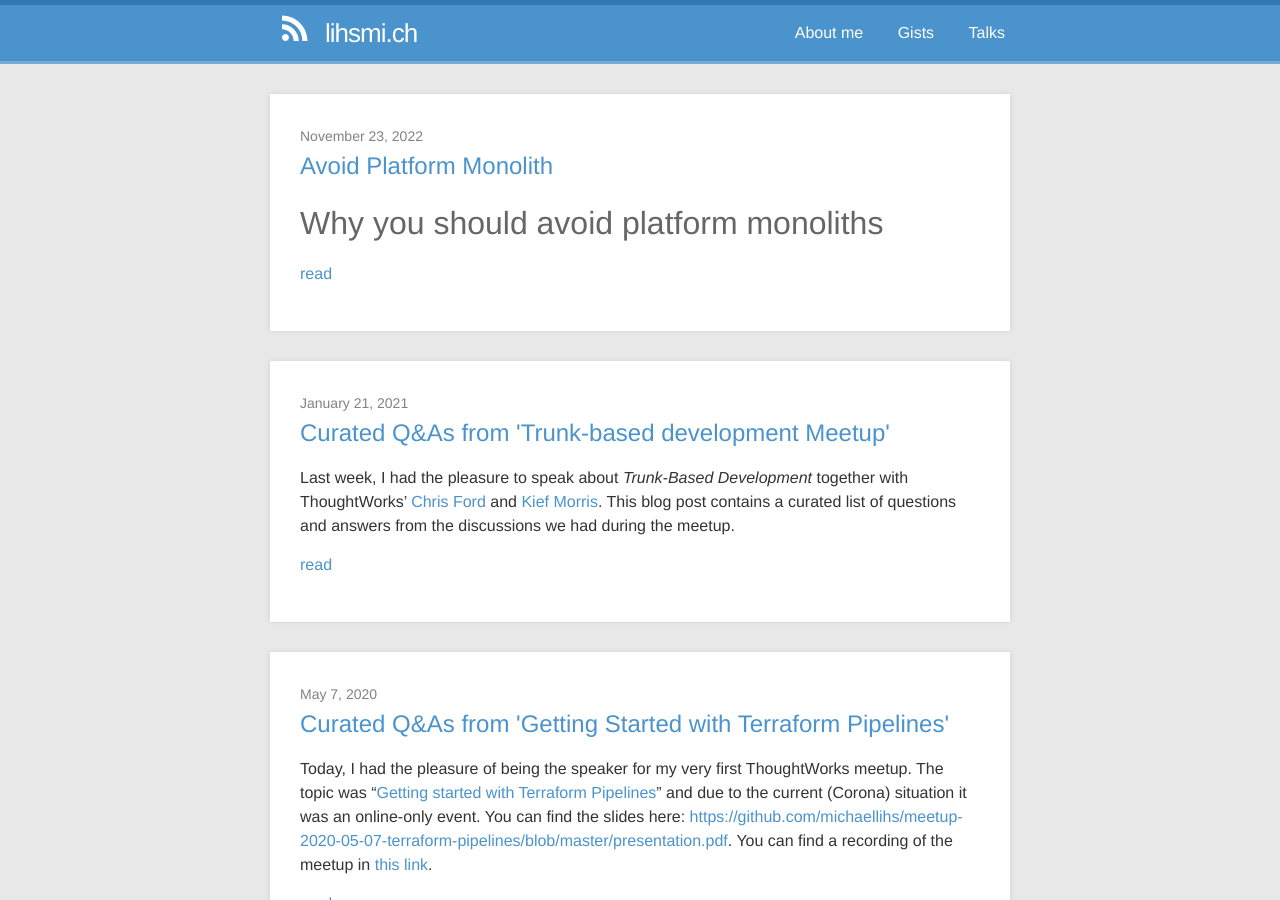
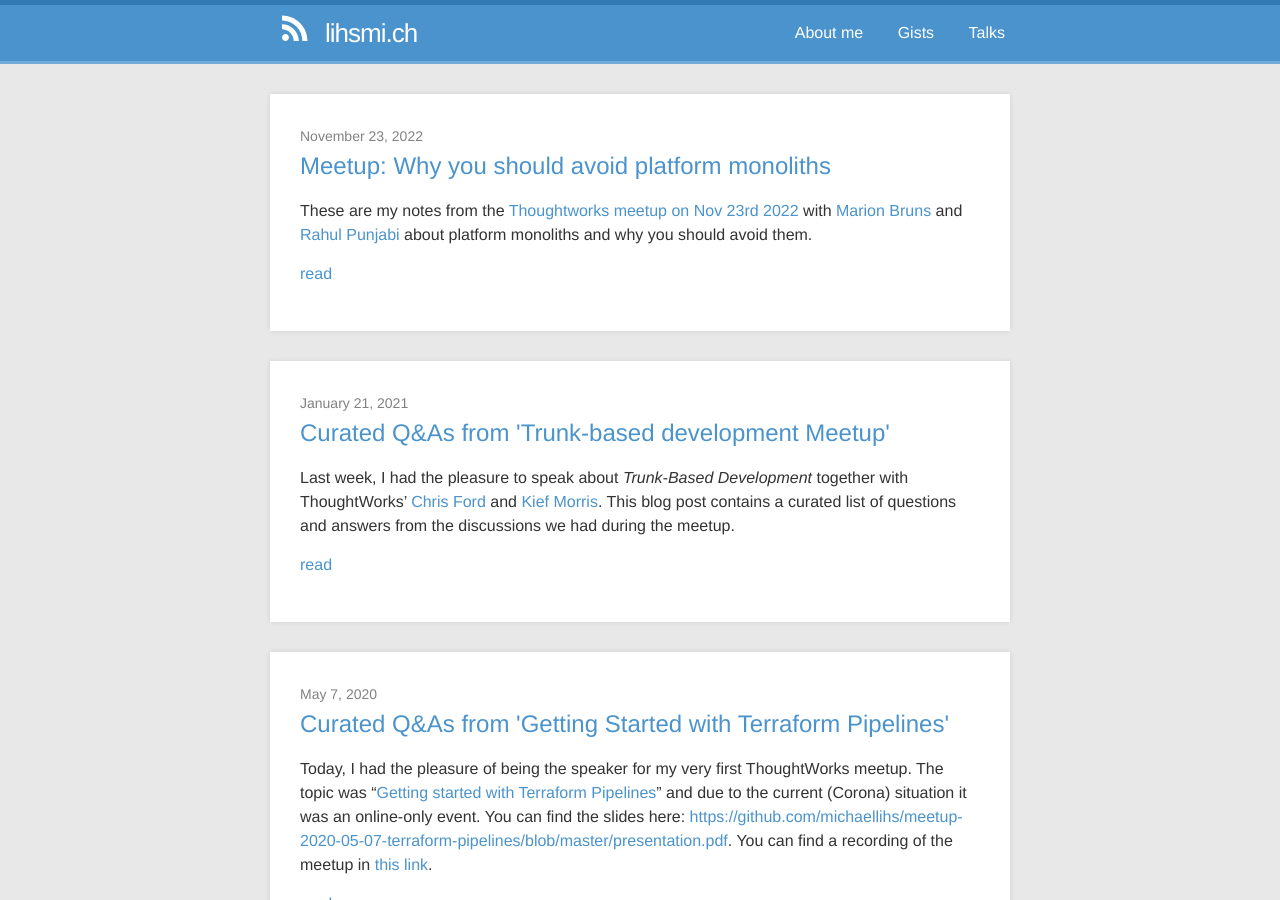
Before and after one commit to michaellihs/michaellihs.github.io, a Jekyll site: the page built from index.html, in a window 1280 px wide and 900 px high. Built offline with Jekyll 4.4.1, drawn with Linux system fonts in a browser that asks for light colours.

Commit message:
Update 2022-11-23-avoid-platform-monolith.md

```diff
--- a/_posts/2022-11-23-avoid-platform-monolith.md
+++ b/_posts/2022-11-23-avoid-platform-monolith.md
@@ -1,7 +1,15 @@
+---
+layout: post
+title:  "Meetup: Why you should avoid platform monoliths"
+date:   2022-11-23 20:00:00
+tags: [meetup, devops, platform, developer experience]
+categories: meetup
+---
+
+These are my notes from the [Thoughtworks meetup on Nov 23rd 2022](https://www.meetup.com/de-DE/ThoughtWorks-Muenchen/events/289371760/) with [Marion Bruns](https://www.linkedin.com/in/marion-bruns-673282/) and [Rahul Punjabi](https://www.linkedin.com/in/punjabirahul/) about platform monoliths and why you should avoid them.
+
 Why you should avoid platform monoliths
 =======================================
-
-These are my notes from the [Thoughtworks meetup on Nov 23rd 2022](https://www.meetup.com/de-DE/ThoughtWorks-Muenchen/events/289371760/) with [Marion Bruns](https://www.linkedin.com/in/marion-bruns-673282/) and [Rahul Punjabi](https://www.linkedin.com/in/punjabirahul/) about platform monoliths and why you should avoid them.
 
 Some background
 ---------------
```
